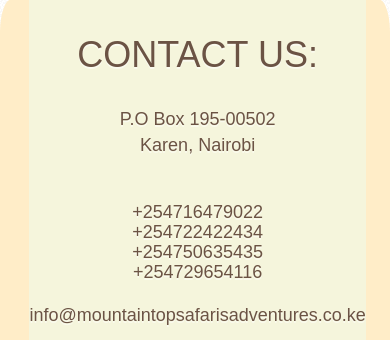
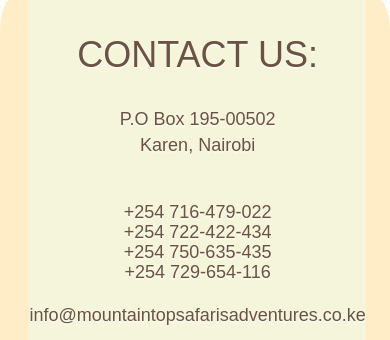
Before and after one commit to mutall/mountaintop, a PHP site: page /index.php in a window 390 px wide. Shown: the part 2038-2378 px from the top of the page. Run offline with PHP 8.4, Linux system fonts and the light colour scheme; data comes from the database, SQL or seed files in the repository; some libraries are stand-ins or nearby versions.

Commit message:
format the mobile numbers

```diff
--- a/include/footer.php
+++ b/include/footer.php
@@ -6,7 +6,10 @@
                 <ul>
                     <li><i fa fa-map-marker></i>
                         <address>P.O Box 195-00502<br>Karen, Nairobi</address></li>
-                    <li><i fa fa-phone></i>+254716479022<br> +254722422434<br>+254750635435<br>+254729654116</li>
+                    <li><i fa fa-phone></i>+254 716-479-022<br>
+                                            +254 722-422-434<br>
+                                            +254 750-635-435<br>
+                                            +254 729-654-116</li>
                     <li><i fa fa-envelope-o></i>info@mountaintopsafarisadventures.co.ke
                     </li>
                 </ul>
```
